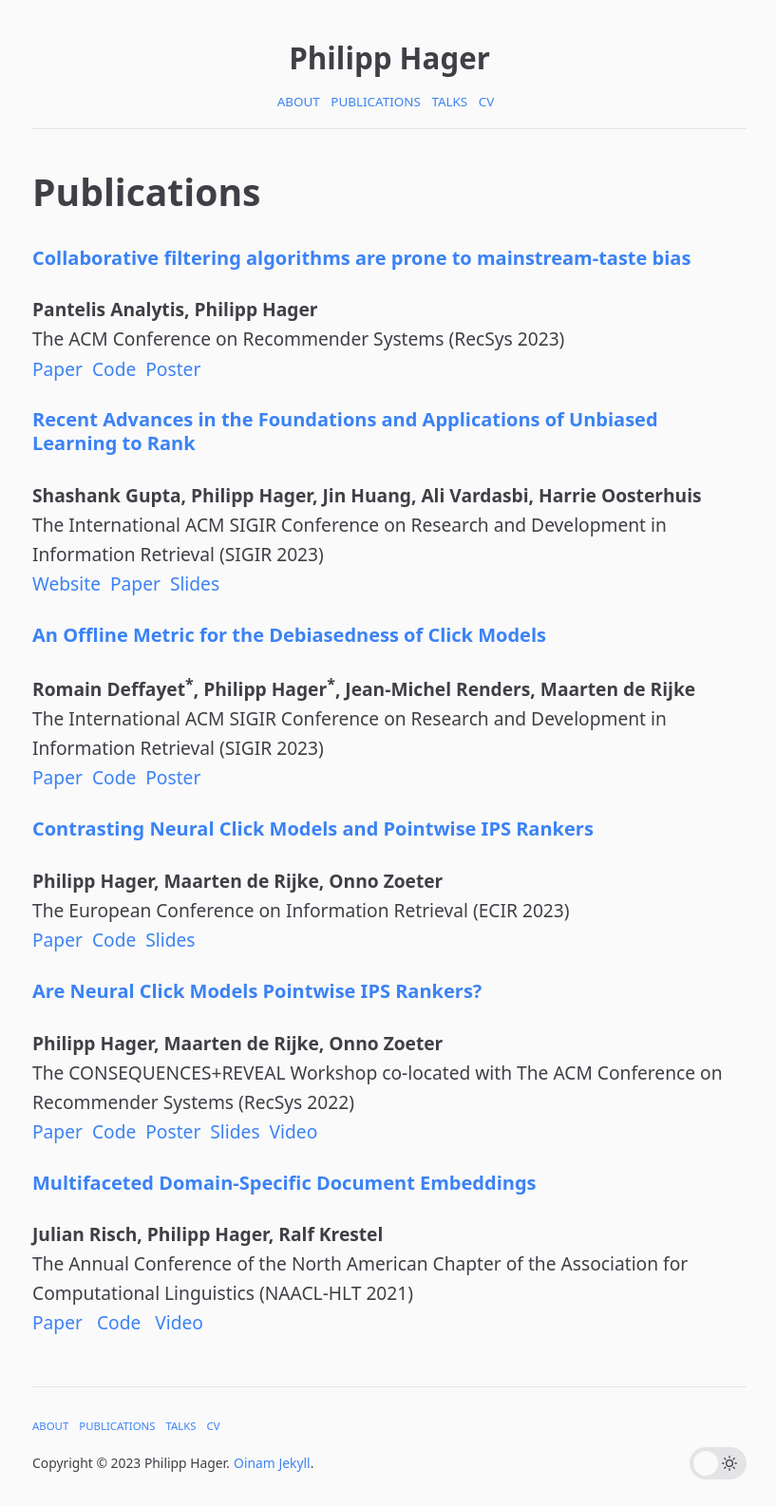
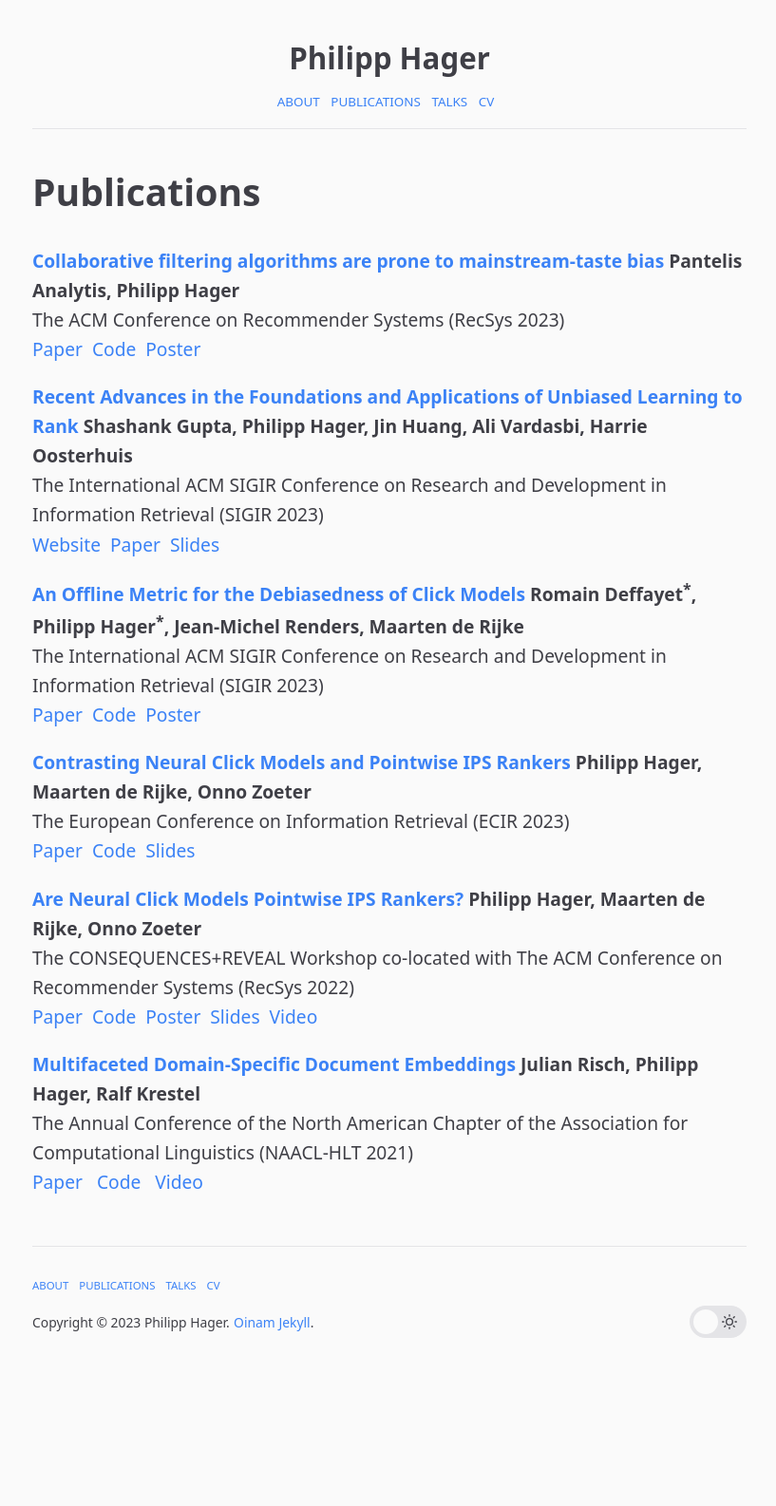
Before and after one commit to philipphager/philipphager.github.io, a Jekyll site: the page built from publications.md, in a window 1280 px wide. Shown: the whole page at 95% size, without its empty margins (230-1047 px from the left). Built offline with Jekyll 4.4.1, drawn with Linux system fonts in a browser that asks for light colours; after the commit the page ends 1438 px from its top, so only the background shows below that.

```diff
--- a/publications.md
+++ b/publications.md
@@ -4,7 +4,7 @@ title: Publications
 permalink: /publications/
 ---
 
-#### [Collaborative filtering algorithms are prone to mainstream-taste bias](/assets/papers/2023-recsys-mainstream-taste.pdf)
+**[Collaborative filtering algorithms are prone to mainstream-taste bias](/assets/papers/2023-recsys-mainstream-taste.pdf)**
 **Pantelis Analytis, Philipp Hager**\\
 The ACM Conference on Recommender Systems (RecSys 2023)\\
 [Paper](/assets/papers/2023-recsys-mainstream-taste.pdf)
@@ -12,7 +12,7 @@ The ACM Conference on Recommender Systems (RecSys 2023)\\
 &nbsp;[Poster](/assets/posters/2023-recsys-mainstream-taste.pdf)
 
 
-#### [Recent Advances in the Foundations and Applications of Unbiased Learning to Rank](https://sites.google.com/view/sigir-2023-tutorial-ultr)
+**[Recent Advances in the Foundations and Applications of Unbiased Learning to Rank](https://sites.google.com/view/sigir-2023-tutorial-ultr)**
 **Shashank Gupta, Philipp Hager, Jin Huang, Ali Vardasbi, Harrie Oosterhuis**\\
 The International ACM SIGIR Conference on Research and Development in Information Retrieval (SIGIR 2023)\\
 [Website](https://sites.google.com/view/sigir-2023-tutorial-ultr)
@@ -20,7 +20,7 @@ The International ACM SIGIR Conference on Research and Development in Informatio
 &nbsp;[Slides](https://docs.google.com/presentation/d/1NdhDEn8xKPQO-J0YiF6KPKP20CiNLctF7krrGldEywY/present)
 
 
-#### [An Offline Metric for the Debiasedness of Click Models](/assets/papers/2023-sigir-debiasedness.pdf)
+**[An Offline Metric for the Debiasedness of Click Models](/assets/papers/2023-sigir-debiasedness.pdf)**
 **Romain Deffayet<sup>*</sup>, Philipp Hager<sup>*</sup>, Jean-Michel Renders, Maarten de Rijke**\\
 The International ACM SIGIR Conference on Research and Development in Information Retrieval (SIGIR 2023)\\
 [Paper](/assets/papers/2023-sigir-debiasedness.pdf)
@@ -28,7 +28,7 @@ The International ACM SIGIR Conference on Research and Development in Informatio
 &nbsp;[Poster](/assets/posters/2023-sigir-debiasedness.pdf)
 
 
-#### [Contrasting Neural Click Models and Pointwise IPS Rankers](/assets/papers/2023-ecir-cm-vs-ips.pdf)
+**[Contrasting Neural Click Models and Pointwise IPS Rankers](/assets/papers/2023-ecir-cm-vs-ips.pdf)**
 **Philipp Hager, Maarten de Rijke, Onno Zoeter**\\
 The European Conference on Information Retrieval (ECIR 2023)\\
 [Paper](/assets/papers/2023-ecir-cm-vs-ips.pdf)
@@ -36,7 +36,7 @@ The European Conference on Information Retrieval (ECIR 2023)\\
 &nbsp;[Slides](/assets/slides/2023-ecir-cm-vs-ips.pdf)
 
 
-#### [Are Neural Click Models Pointwise IPS Rankers?](/assets/papers/2022-cm-vs-ips.pdf)
+**[Are Neural Click Models Pointwise IPS Rankers?](/assets/papers/2022-cm-vs-ips.pdf)**
 **Philipp Hager, Maarten de Rijke, Onno Zoeter**\\
 The CONSEQUENCES+REVEAL Workshop co-located with The ACM Conference on Recommender Systems (RecSys 2022)\\
 [Paper](/assets/papers/2022-cm-vs-ips.pdf)
@@ -46,7 +46,7 @@ The CONSEQUENCES+REVEAL Workshop co-located with The ACM Conference on Recommend
 &nbsp;[Video](https://youtube.com/watch?v=N-nn1500Q-g&feature=shares&t=17166)
 
 
-#### [Multifaceted Domain-Specific Document Embeddings](https://aclanthology.org/2021.naacl-demos.9/)
+**[Multifaceted Domain-Specific Document Embeddings](https://aclanthology.org/2021.naacl-demos.9/)**
 **Julian Risch, Philipp Hager, Ralf Krestel**\\
 The Annual Conference of the North American Chapter of the Association for Computational Linguistics (NAACL-HLT 2021)\\
 [Paper](https://hpi.de/fileadmin/user_upload/fachgebiete/naumann/people/risch/risch2021multifaceted.pdf)
```
